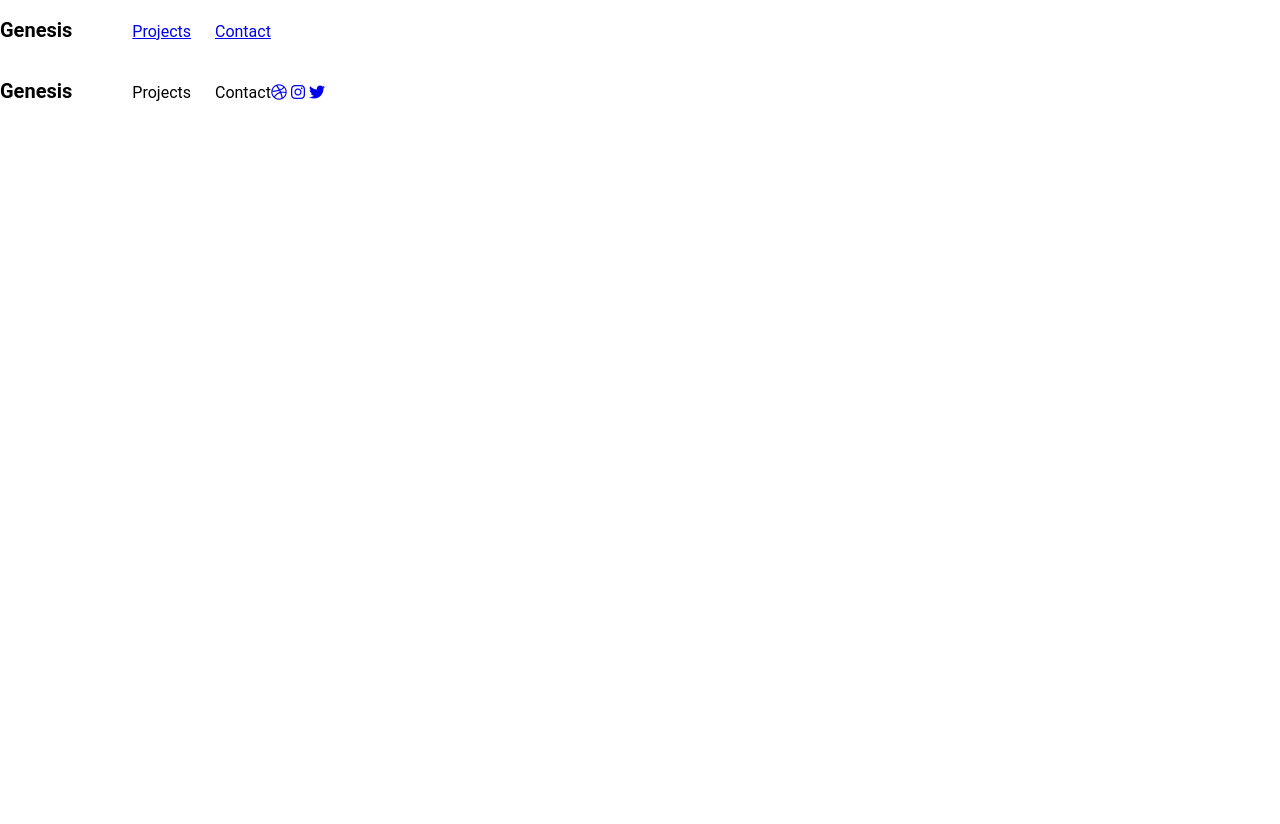
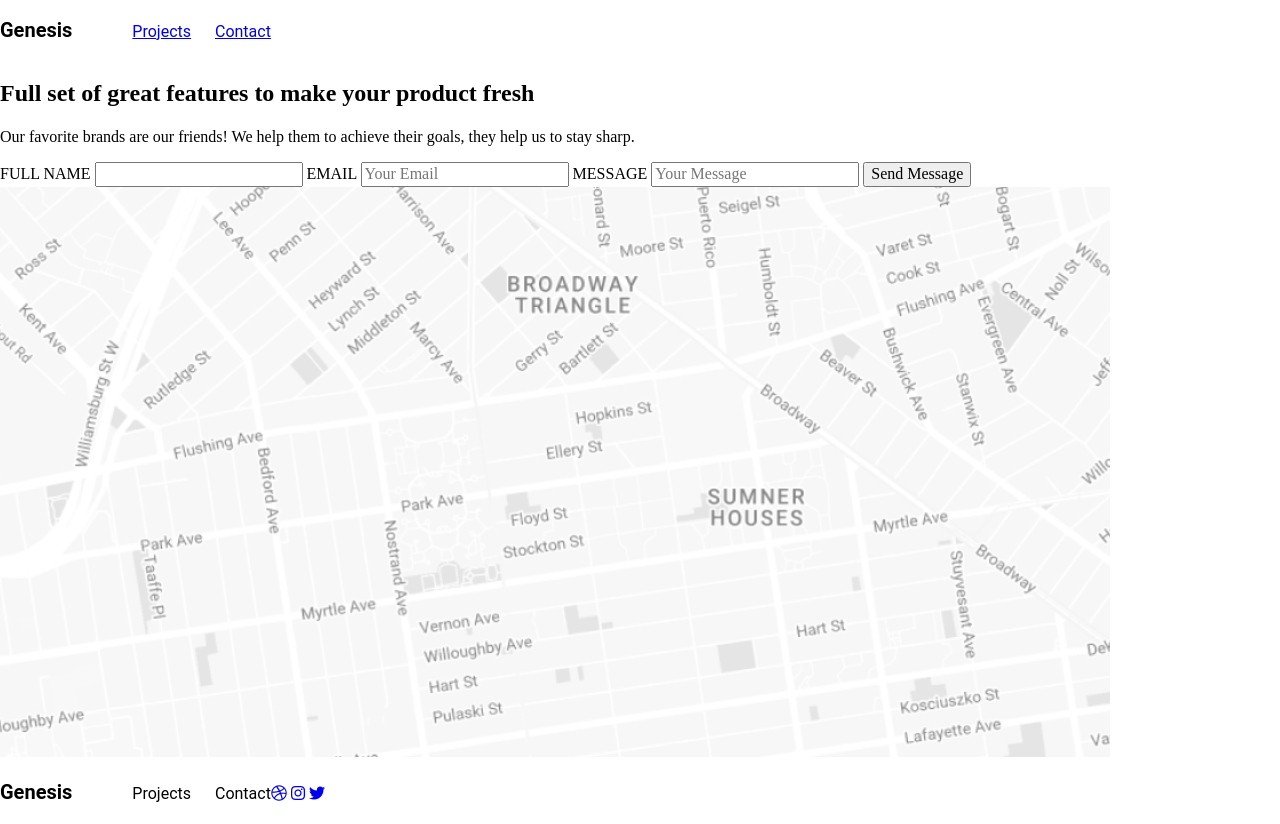
Before and after one commit to ShalishaManila/ITTFW8, a plain HTML site: page pages/contact.html in a window 1280 px wide. Before the commit the page ends 800 px from the top, so only its background shows below. Drawn offline with nearby package versions, Linux system fonts and the light colour scheme.

Commit message:
contact page structure created

```diff
--- a/pages/contact.html
+++ b/pages/contact.html
@@ -1,5 +1,6 @@
 <!DOCTYPE html>
 <html lang="en">
+
 <head>
     <meta charset="UTF-8">
     <meta name="viewport" content="width=device-width, initial-scale=1.0">
@@ -8,6 +9,7 @@
     <link rel="stylesheet" href="../styles/contact.css">
     <title>Contact</title>
 </head>
+
 <body>
     <header>
         <section>
@@ -22,7 +24,26 @@
     </header>
 
     <main>
-
+        <section class="firstsection">
+            <h2 class="title">Full set of great
+                features to make your
+                product fresh</h2>
+            <p>
+                Our favorite brands are our friends! We help them to achieve their goals, they help us to stay sharp.
+            </p>
+        </section>
+        <section class="formsection">
+            <label for="txt_fullname">FULL NAME</label>
+            <input type="text" id="txt_fullname" name="name" required="">
+            <label for="txt_email">EMAIL</label>
+            <input name="email" id="txt_email" placeholder="Your Email" required="">
+            <label for="txt_message">MESSAGE</label>
+            <input name="message" id="txt_message" placeholder="Your Message" cols="30" required="">
+            <button type="submit" class="btn_submit">Send Message</button>
+        </section>
+        <section class="mapsection">
+            <img src="../images/img-map.png" alt="">
+        </section>
     </main>
 
     <footer>
@@ -42,4 +63,5 @@
         </div>
     </footer>
 </body>
+
 </html>
```
Also changed, not shown: pages/projects.html (+0 -2 lines), images/img-map.png (added).
